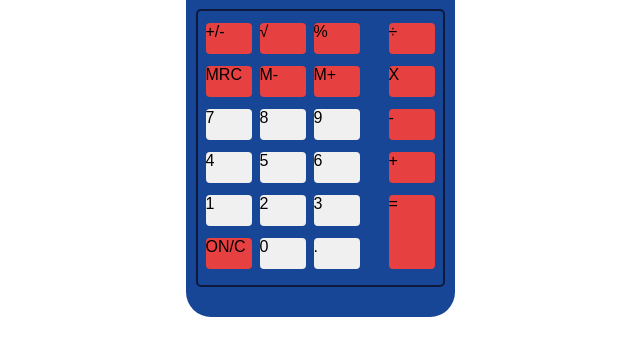
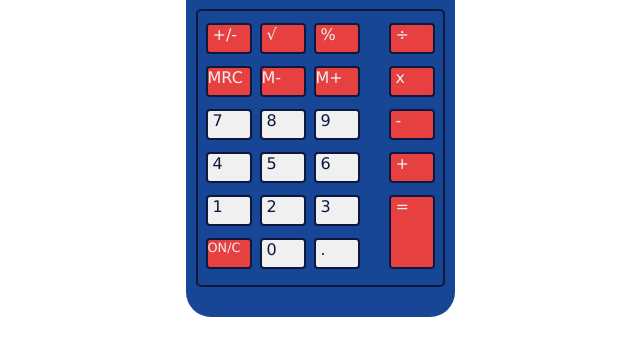
Before and after one commit to nick-anello/calculator, a plain HTML site: page index.html in a window 1280 px wide. Shown: the part 318-674 px from the top of the page, without its empty margins (320-960 px from the left). Drawn offline with Linux system fonts and the light colour scheme.

Commit message:
styled buttons and made them darken on click

```diff
--- a/index.html
+++ b/index.html
@@ -32,9 +32,9 @@
                     <table>
                         <tbody>
                             <tr>
-                                <td class="red" onclick="click('+/-')">+/-</td>
-                                <td class="red" onclick="click('sqrt')">&#8730;</td>
-                                <td class="red" onclick="click('%')">%</td>
+                                <td class="red padding-left" onclick="click('+/-')">+/-</td>
+                                <td class="red padding-left" onclick="click('sqrt')">&#8730;</td>
+                                <td class="red padding-left" onclick="click('%')">%</td>
                             </tr>
                             <tr>
                                 <td class="red" onclick="click('mrc')">MRC</td>
@@ -42,42 +42,42 @@
                                 <td class="red" onclick="click('m+')">M+</td>
                             </tr>
                             <tr>
-                                <td class="white" onclick="click('7')">7</td>
-                                <td class="white" onclick="click('8')">8</td>
-                                <td class="white" onclick="click('9')">9</td>
+                                <td class="white padding-left" onclick="click('7')">7</td>
+                                <td class="white padding-left" onclick="click('8')">8</td>
+                                <td class="white padding-left" onclick="click('9')">9</td>
                             </tr>
                             <tr>
-                                <td class="white" onclick="click('4')">4</td>
-                                <td class="white" onclick="click('5')">5</td>
-                                <td class="white" onclick="click('6')">6</td>
+                                <td class="white padding-left" onclick="click('4')">4</td>
+                                <td class="white padding-left" onclick="click('5')">5</td>
+                                <td class="white padding-left" onclick="click('6')">6</td>
                             </tr>
                             <tr>
-                                <td class="white" onclick="click('1')">1</td>
-                                <td class="white" onclick="click('2')">2</td>
-                                <td class="white" onclick="click('3')">3</td>
+                                <td class="white padding-left" onclick="click('1')">1</td>
+                                <td class="white padding-left" onclick="click('2')">2</td>
+                                <td class="white padding-left" onclick="click('3')">3</td>
                             </tr>
                             <tr>
-                                <td class="red" onclick="click('on/c')">ON/C</td>
-                                <td class="white" onclick="click('0')">0</td>
-                                <td class="white" onclick="click('.')">.</td>
+                                <td class="red small-text" onclick="click('on/c')">ON/C</td>
+                                <td class="white padding-left" onclick="click('0')">0</td>
+                                <td class="white padding-left" onclick="click('.')">.</td>
                             </tr>
                         </tbody>
                     </table>
                     <table>
                         <tr>
-                            <td class="red" onclick="click('divide')">&#247;</td>
+                            <td class="red padding-left" onclick="click('divide')">&#247;</td>
                         </tr>
                         <tr>
-                            <td class="red" onclick="click('x')">X</td>
+                            <td class="red padding-left" onclick="click('x')">x</td>
                         </tr>
                         <tr>
-                            <td class="red" onclick="click('-')">-</td>
+                            <td class="red padding-left" onclick="click('-')">-</td>
                         </tr>
                         <tr>
-                            <td class="red" onclick="click('+')">+</td>
+                            <td class="red padding-left" onclick="click('+')">+</td>
                         </tr>
                         <tr>
-                            <td class="red tall" rowspan="2" onclick="click('=')">=</td>
+                            <td class="red tall padding-left" rowspan="2" onclick="click('=')">=</td>
                         </tr>
                     </table>
                 </div>
--- a/styles.css
+++ b/styles.css
@@ -86,7 +86,6 @@ body {
   display: flex;
   width: 120px;
   height: 38px;
-  background-color: white;
 }
 
 .sensor-cell {
@@ -114,18 +113,35 @@ td {
   width: 46px;
   height: 31px;
   border-radius: 4px;
+  border: 2px solid #0e183d;
   text-align: left;
   vertical-align: top;
+  font-family: Verdana, sans-serif;
+  cursor: pointer;
+}
+
+td:active {
+  filter: brightness(0.3);
 }
 
 .red {
   background-color: #e64040;
+  color: #f0f0f0;;
 }
 
 .white {
   background-color: #f0f0f0;
+  color: #0e183d;
 }
 
 .tall {
   height: 74px;
 }
+
+.small-text {
+  font-size: 0.8em;
+}
+
+.padding-left {
+  padding-left: 5px;
+}
```
